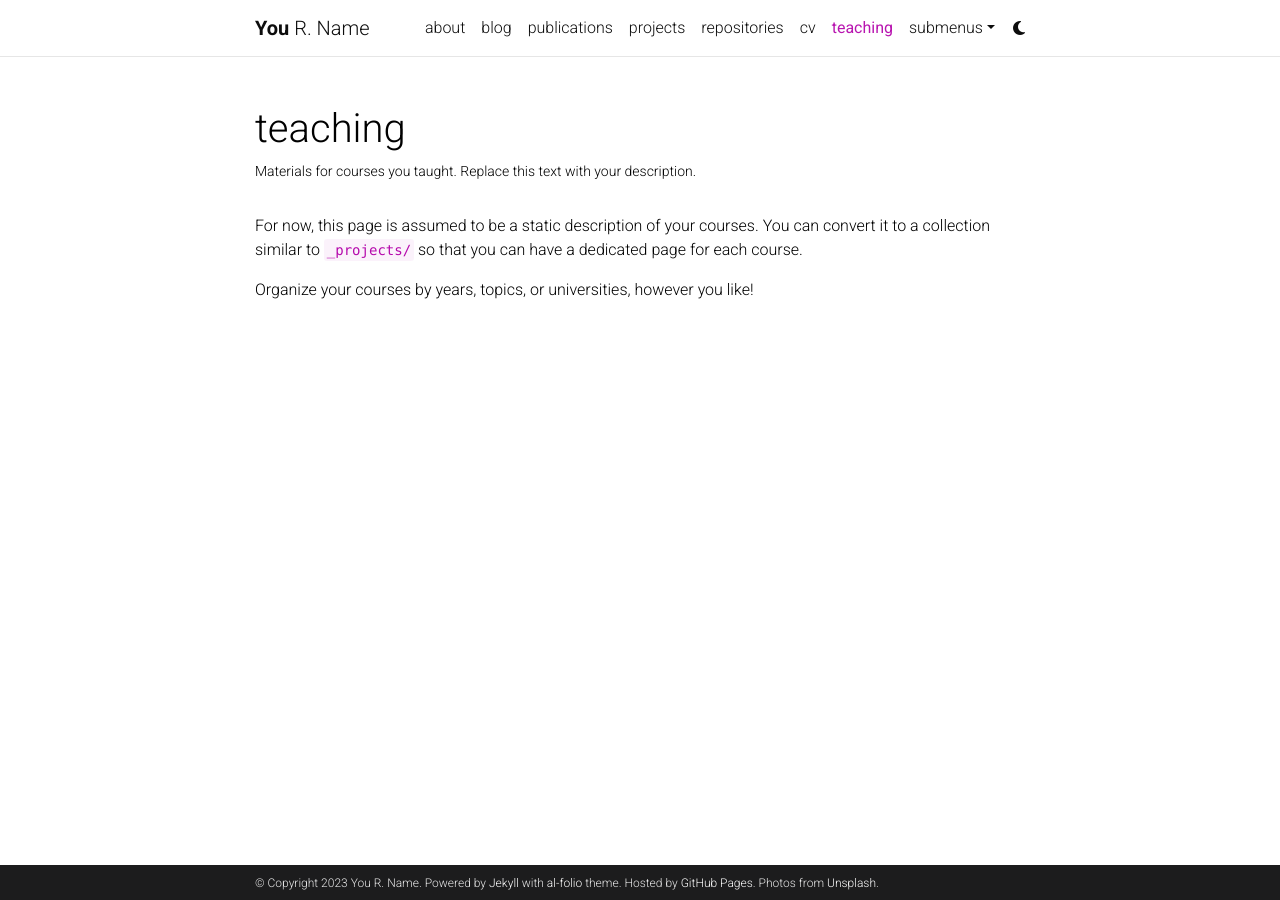
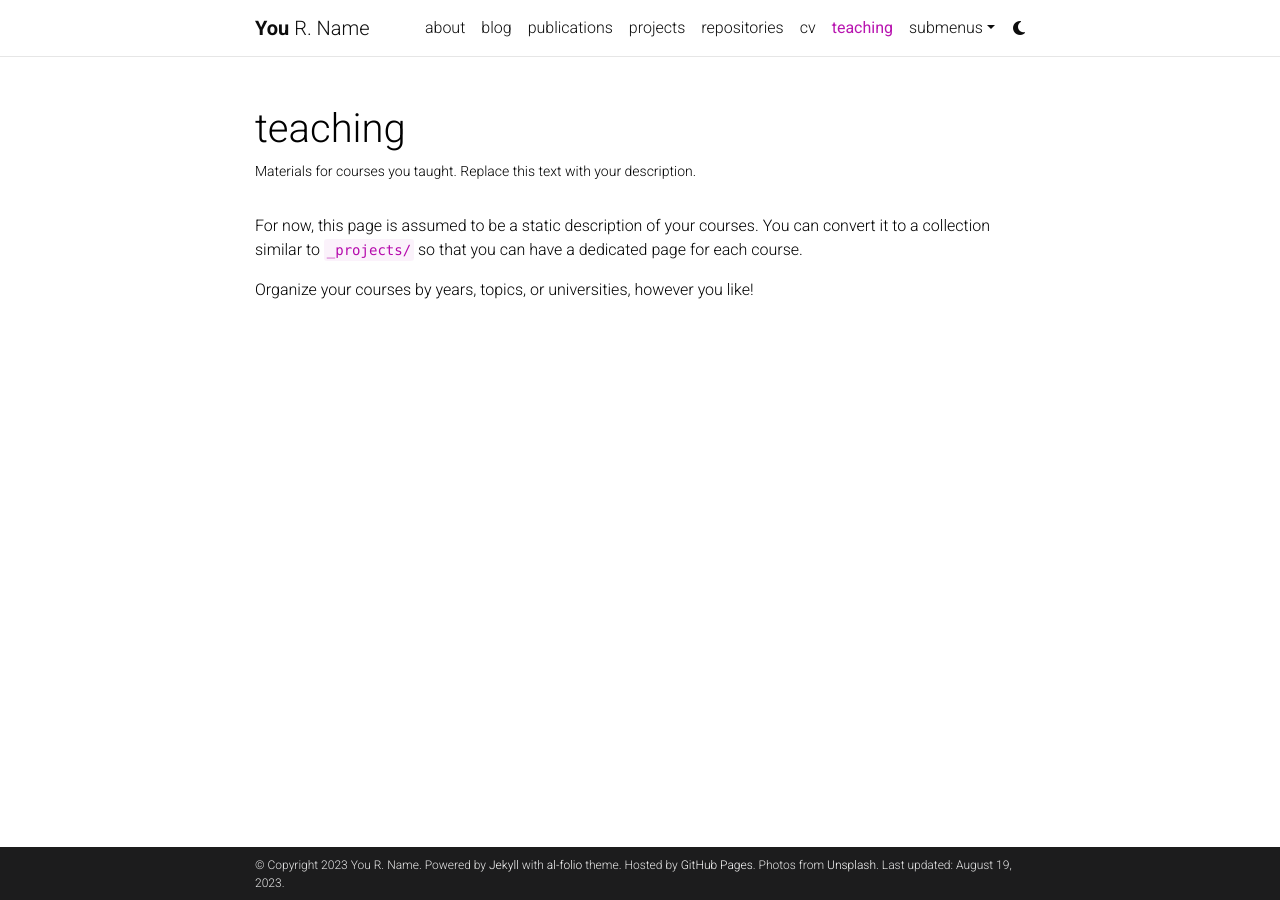
Before and after one commit to n28div/n28div.github.io, a Jekyll site: the page built from _pages/teaching.md, in a window 1280 px wide. Built offline with Jekyll 4.4.1, drawn with Linux system fonts in a browser that asks for light colours; comment, search, counter and statistics services are not loaded; a style sheet for code colours, icons or effects is not loaded; some of the changed lines change nothing that is shown.

Commit message:
Update _config.yml

```diff
--- a/_config.yml
+++ b/_config.yml
@@ -18,9 +18,9 @@
 lang: en # the language of your site (for example: en, fr, cn, ru, etc.)
 icon: ⚛️  # the emoji used as the favicon (alternatively, provide image name in /assets/img/)
 
-url: https://alshedivat.github.io # the base hostname & protocol for your site
-baseurl: /al-folio # the subpath of your site, e.g. /blog/
-last_updated: false # set to true if you want to display last updated in the footer
+url: https://n28div.github.io # the base hostname & protocol for your site
+baseurl: / # the subpath of your site, e.g. /blog/
+last_updated: true # set to true if you want to display last updated in the footer
 impressum_path:  # set to path to include impressum link in the footer, use the same path as permalink in a page, helps to conform with EU GDPR
 
 # -----------------------------------------------------------------------------
```
